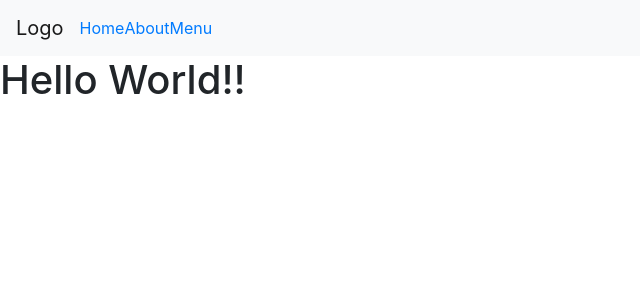
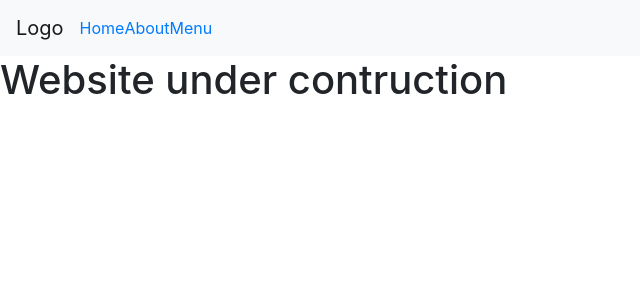
Before and after one commit to maxymo/kaothai-web, a Jekyll site: the page built from index.html, in a window 1280 px wide. Shown: the top 300 px of the page, without its empty margins (0-640 px from the left). Built offline with Jekyll 4.4.1, drawn with Linux system fonts in a browser that asks for light colours; nearby versions of some CDN libraries.

Commit message:
Change title

```diff
--- a/index.html
+++ b/index.html
@@ -2,4 +2,4 @@
 layout: default
 title: Home
 ---
-<h1>Hello World!!</h1>
+<h1>Website under contruction</h1>
```
